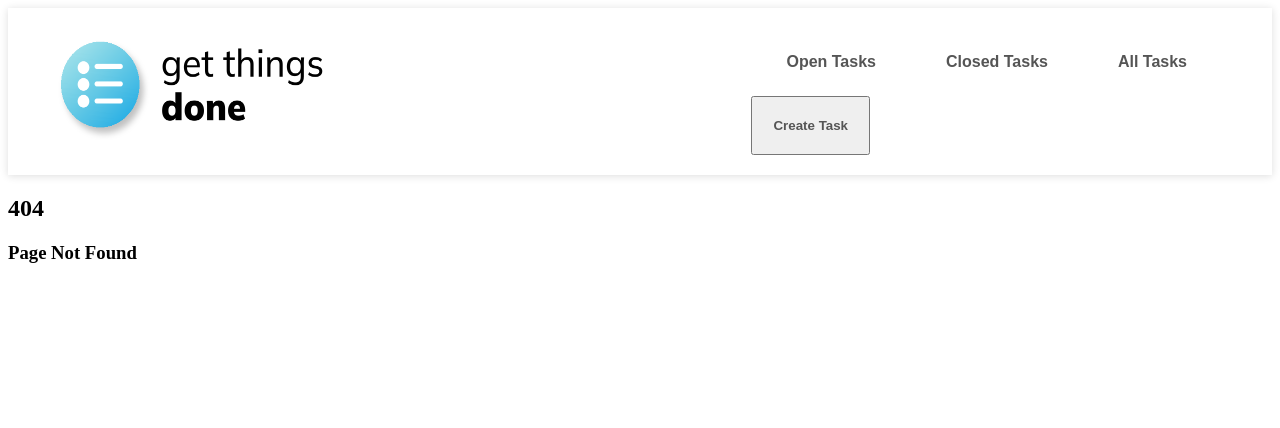
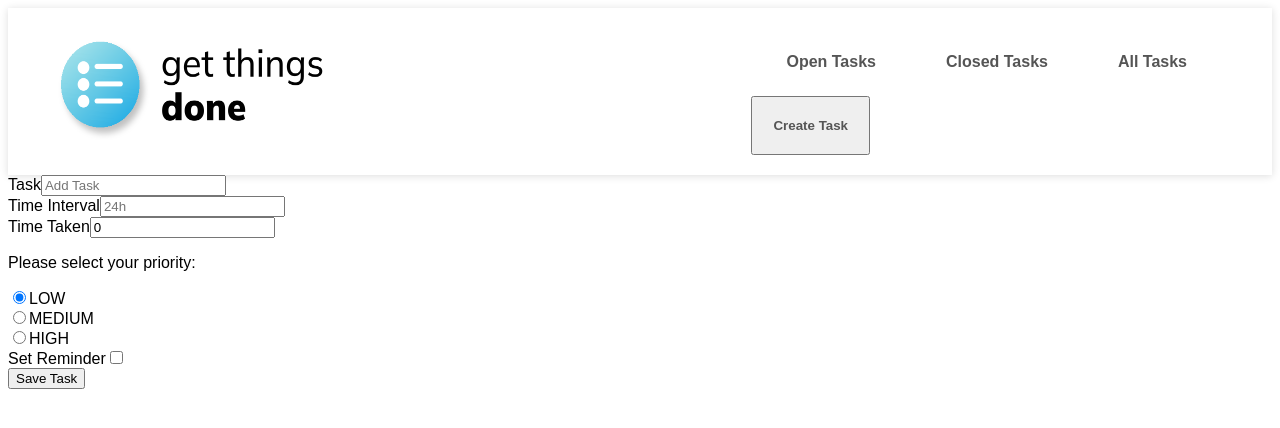
Before and after one commit to fahrican/get-things-done-web, a Vue app: page /edit-task in a window 1280 px wide. Before the commit this address had no page. Shown: the top 428 px of the page. Built offline with nearby package versions, Linux system fonts and the light colour scheme.

Commit message:
Enable redirect to edit page.

```diff
--- a/src/components/Task.vue
+++ b/src/components/Task.vue
@@ -3,7 +3,9 @@
   <div class="task">
     <h3>
       <router-link @click="storeSelectedTask(task)" to="single-task">{{ task.description }}</router-link>
-      <i @click="$emit('delete-task', task.id)" class="fas fa-times"/></h3>
+      <i @click="$emit('delete-task', task.id)" class="fas fa-times"/>
+      <router-link to="edit-task"><i class="fas fa-edit"/></router-link>
+    </h3>
     <p>createdOn: {{ task.createdOn }}</p>
     <p>time interval: {{ task.timeInterval }}</p>
     <p>priority: {{ task.priority }}</p>
@@ -32,7 +34,7 @@ export default defineComponent({
 </script>
 
 <style scoped>
-.fas {
+.fas.fa-times {
   color: red;
 }
 
--- a/src/router/index.ts
+++ b/src/router/index.ts
@@ -5,6 +5,7 @@ import ClosedTasksView from "@/views/ClosedTasksView.vue";
 import NotFoundView from "@/views/NotFoundView.vue";
 import CreateTaskView from "@/views/CreateTaskView.vue";
 import SingleTaskView from "@/views/SingleTaskView.vue";
+import EditTaskView from "@/views/EditTaskView.vue";
 
 const routes: Array<RouteRecordRaw> = [
     {
@@ -33,6 +34,11 @@ const routes: Array<RouteRecordRaw> = [
         component: SingleTaskView
     },
     {
+        path: '/edit-task',
+        name: 'edit-task',
+        component: EditTaskView
+    },
+    {
         path: '/',
         redirect: '/open-tasks'
     },
--- /dev/null
+++ b/src/views/EditTaskView.vue
@@ -0,0 +1,57 @@
+<template>
+  <form @submit="onSubmit" class="add-form">
+    <div class="form-control">
+      <label>Task</label>
+      <input type="text" v-model="myTask.description" name="text" placeholder="Add Task"/>
+    </div>
+    <div class="form-control">
+      <label>Time Interval</label>
+      <input type="text" v-model="myTask.timeInterval" name="time_interval" placeholder="24h"/>
+    </div>
+    <div class="form-control">
+      <label>Time Taken</label>
+      <input type="number" v-model="myTask.timeTaken" name="time_taken" placeholder="0"/>
+    </div>
+    <div>
+      <p>Please select your priority:</p>
+
+      <input type="radio" v-model="myTask.priority" name="priority" value="LOW" checked>
+      <label for="low">LOW</label><br>
+
+      <input type="radio" v-model="myTask.priority" name="priority" value="MEDIUM">
+      <label for="medium">MEDIUM</label><br>
+
+      <input type="radio" v-model="myTask.priority" name="priority" value="HIGH">
+      <label for="high">HIGH</label><br>
+    </div>
+    <div class="form-control form-control-check">
+      <label>Set Reminder</label>
+      <input type="checkbox" v-model="myTask.isReminderSet" name="reminder"/>
+    </div>
+
+    <input type="submit" value="Save Task" class="btn btn-block"/>
+  </form>
+</template>
+
+<script lang="ts" setup>
+import {TaskRequest} from "@/types/TaskRequest";
+import {reactive} from "vue";
+
+const myTask: TaskRequest = reactive({
+  description: "",
+  createdOn: "",
+  timeInterval: "",
+  priority: 1,
+  finishedOn: "",
+  id: 0,
+  isReminderSet: false,
+  isTaskOpen: true,
+  startedOn: "",
+  timeTaken: 0
+})
+
+</script>
+
+<style scoped>
+
+</style>
```
